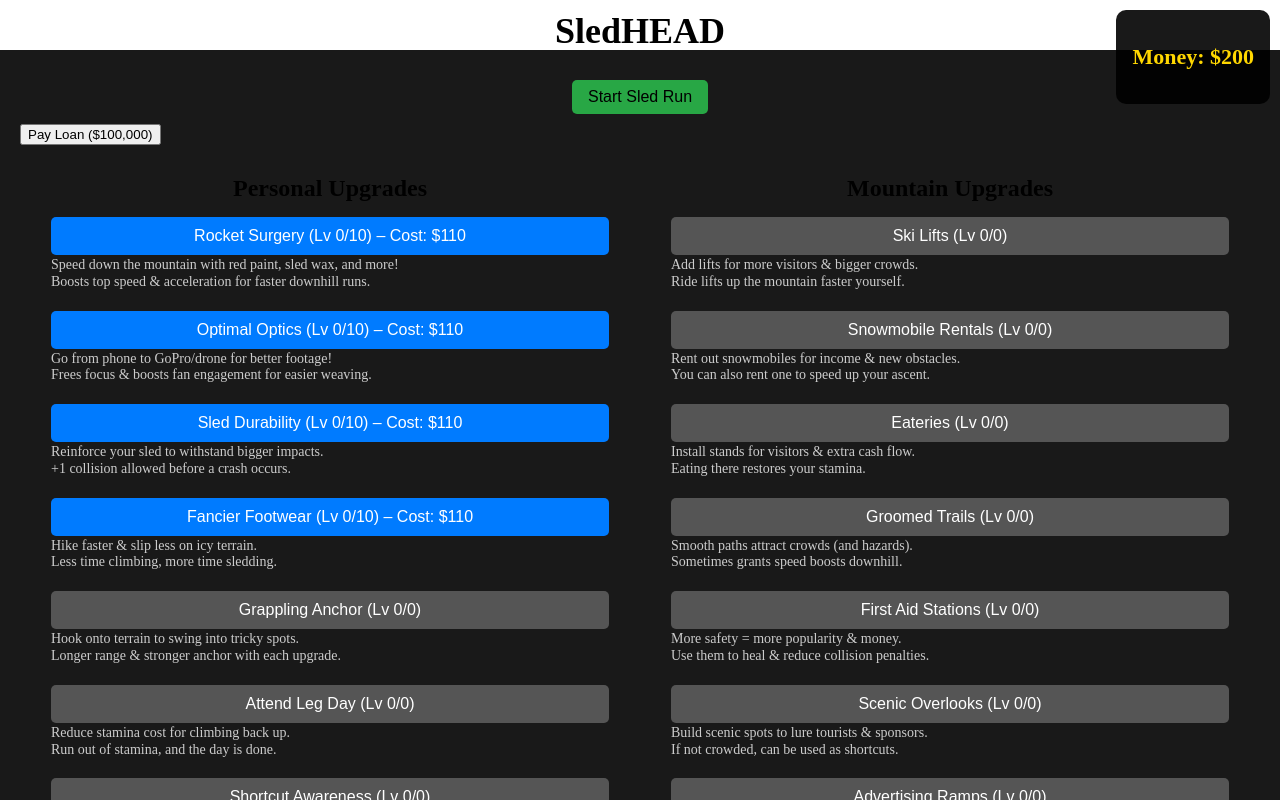
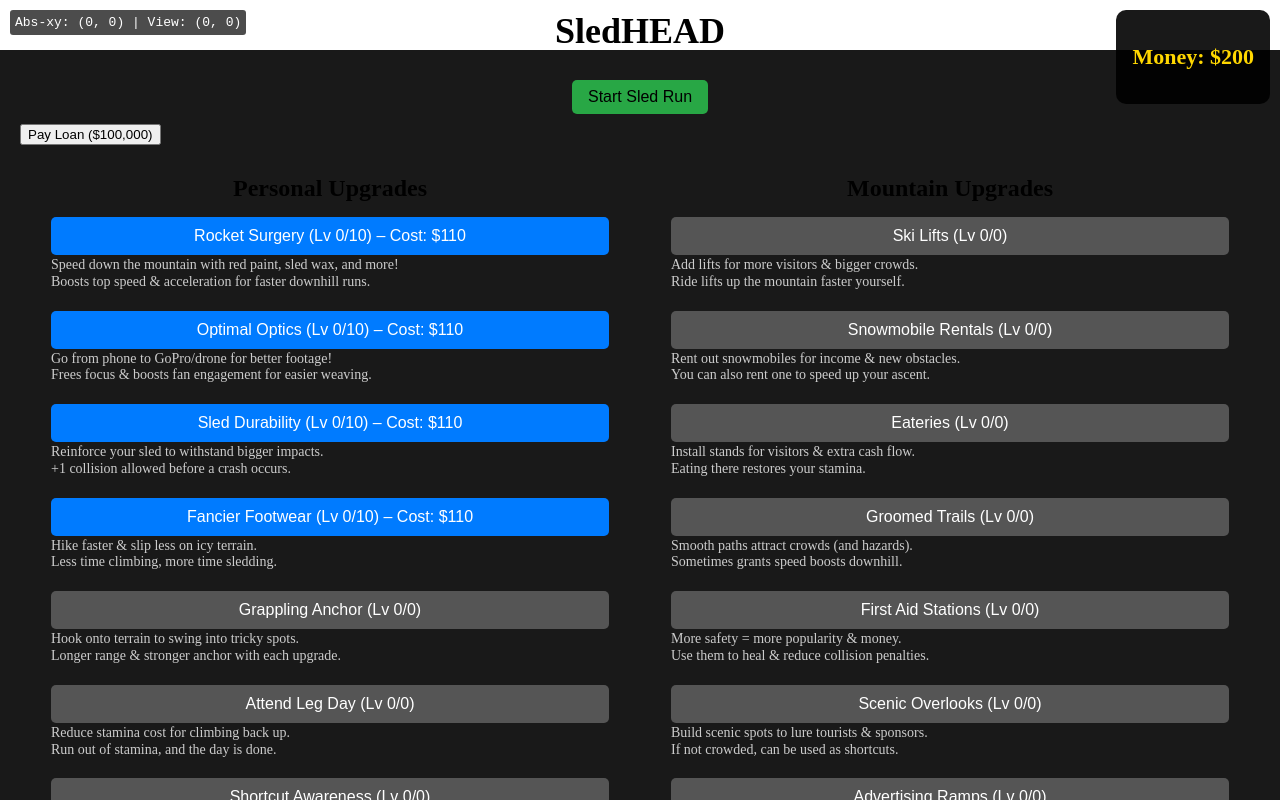
Before and after one commit to truevox/SledHEAD, a plain HTML site: page index.html in a window 1280 px wide. Drawn offline with Linux system fonts and the light colour scheme.

Commit message:
✨ Add cursor position display and tracking functionality

```diff
--- a/index.html
+++ b/index.html
@@ -8,7 +8,13 @@
   <link rel="stylesheet" href="styles.css">
 </head>
 <body>
+  <!-- Cursor Position Display -->
+  <div id="cursor-position" style="position: fixed; top: 10px; left: 10px; background: rgba(0,0,0,0.7); color: white; padding: 5px; border-radius: 3px; font-family: monospace; z-index: 1000;">
+    Abs: (0, 0) | View: (0, 0)
+  </div>
+
   <!-- Victory Banner (hidden by default) -->
+
   <div id="victoryBanner" style="display: none; position: fixed; top: 50%; left: 50%; transform: translate(-50%, -50%); background: gold; padding: 20px; border-radius: 10px; text-align: center; font-size: 24px; font-weight: bold; z-index: 1000;">
     🎉 VICTORY! 🎉<br>
     You've paid off your loan!
--- a/js/input.js
+++ b/js/input.js
@@ -2,6 +2,15 @@
 
 // Global keyboard input tracking
 var keysDown = {};
+
+// Global cursor position tracking
+var cursorPosition = {
+  absoluteX: 0,
+  absoluteY: 0,
+  viewportX: 0,
+  viewportY: 0,
+  lastUpdateTime: 0
+};
 
 // Set up event listeners for keyboard input
 window.addEventListener("keydown", function(e) {
@@ -12,6 +21,26 @@ window.addEventListener("keyup", function(e) {
   keysDown[e.key] = false;
 });
 
+// Set up event listener for mouse movement
+window.addEventListener("mousemove", function(e) {
+  // Store both absolute and viewport coordinates
+  cursorPosition.absoluteX = e.pageX;
+  cursorPosition.absoluteY = e.pageY;
+  cursorPosition.viewportX = e.clientX;
+  cursorPosition.viewportY = e.clientY;
+});
+
+// Update the cursor position display
+function updateCursorPositionDisplay() {
+  const cursorPositionElement = document.getElementById("cursor-position");
+  if (cursorPositionElement) {
+    cursorPositionElement.textContent = `Abs-xy: (${cursorPosition.absoluteX}, ${cursorPosition.absoluteY}) | View: (${cursorPosition.viewportX}, ${cursorPosition.viewportY})`;
+  }
+}
+
+// Set up interval to update cursor position display once per second
+setInterval(updateCursorPositionDisplay, 1000);
+
 // Helper function to check if a key is currently pressed
 function isKeyDown(key) {
   return keysDown[key] === true;
```
